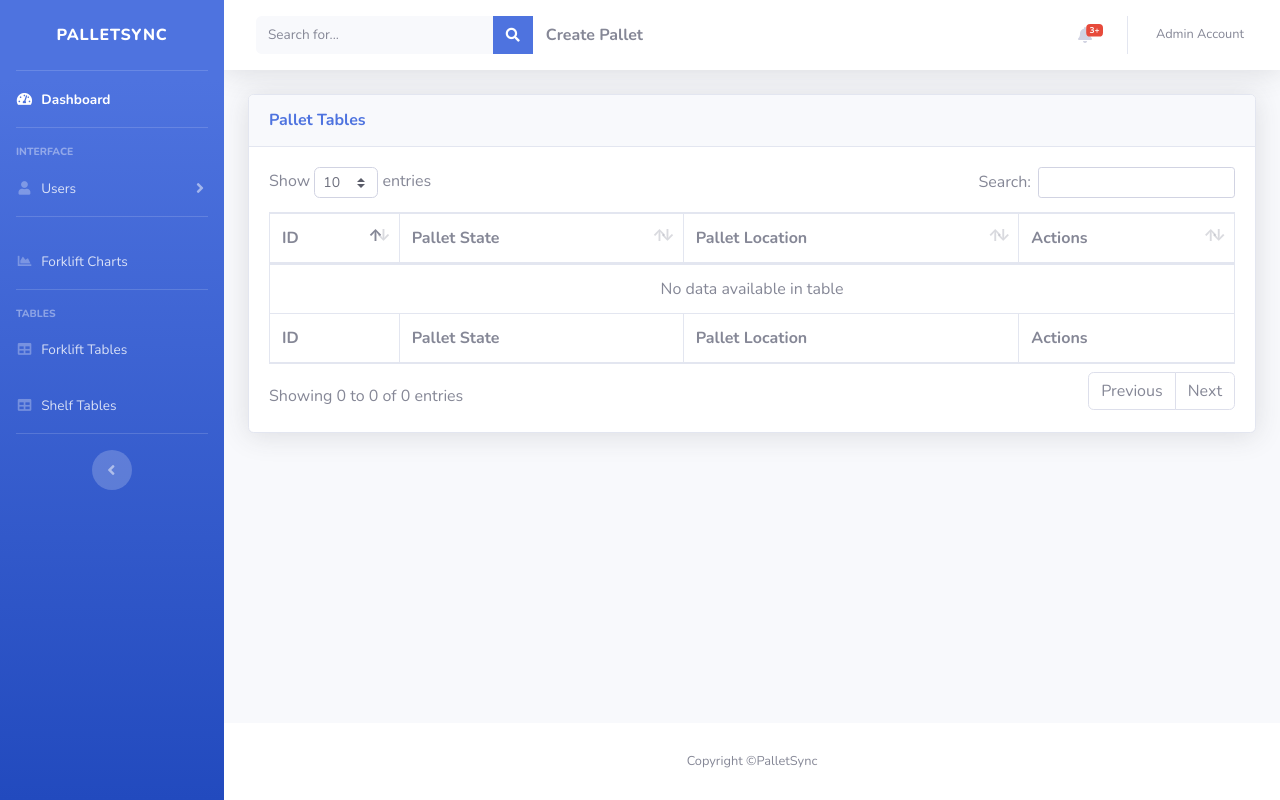
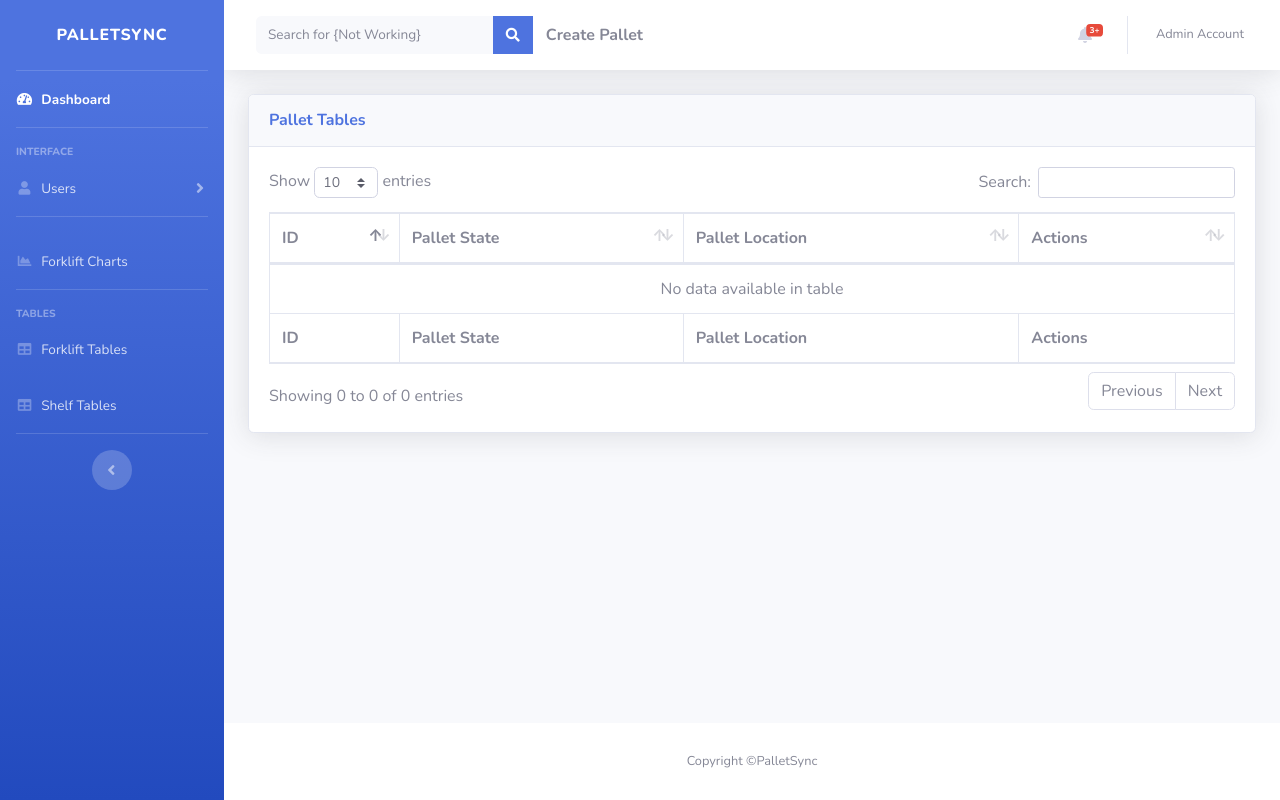
Before and after one commit to AeroWatchDkIT/AdminViewPy, a Flask app: page /pallets in a window 1280 px wide. Run offline with Flask 3, Linux system fonts and the light colour scheme; data that the repository does not hold is empty; some libraries are stand-ins or nearby versions.

```diff
--- a/templates/forklifts.html
+++ b/templates/forklifts.html
@@ -120,7 +120,7 @@
                  <form action="/forklifts" method="get"
                      class="d-none d-sm-inline-block form-inline mr-auto ml-md-3 my-2 my-md-0 mw-100 navbar-search">
                      <div class="input-group">
-                         <input name="search" type="text" class="form-control bg-light border-0 small" placeholder="Search for..."
+                         <input name="search" type="text" class="form-control bg-light border-0 small" placeholder="Search for term..."
                              aria-label="Search" aria-describedby="basic-addon2">
                          <div class="input-group-append">
                              <button class="btn btn-primary" type="submit">
--- a/templates/pallets.html
+++ b/templates/pallets.html
@@ -120,7 +120,7 @@
                  <form action="/forklifts" method="get"
                      class="d-none d-sm-inline-block form-inline mr-auto ml-md-3 my-2 my-md-0 mw-100 navbar-search">
                      <div class="input-group">
-                         <input name="search" type="text" class="form-control bg-light border-0 small" placeholder="Search for..."
+                         <input name="search" type="text" class="form-control bg-light border-0 small" placeholder="Search for {Not Working}"
                              aria-label="Search" aria-describedby="basic-addon2">
                          <div class="input-group-append">
                              <button class="btn btn-primary" type="submit">
--- a/templates/shelves.html
+++ b/templates/shelves.html
@@ -124,7 +124,7 @@
                  <form action="/" method="get"
                      class="d-none d-sm-inline-block form-inline mr-auto ml-md-3 my-2 my-md-0 mw-100 navbar-search">
                      <div class="input-group">
-                         <input name="search" type="text" class="form-control bg-light border-0 small" placeholder="Search for..."
+                         <input name="search" type="text" class="form-control bg-light border-0 small" placeholder="Search for... {Not Working}"
                              aria-label="Search" aria-describedby="basic-addon2">
                          <div class="input-group-append">
                              <button class="btn btn-primary" type="submit">
```
